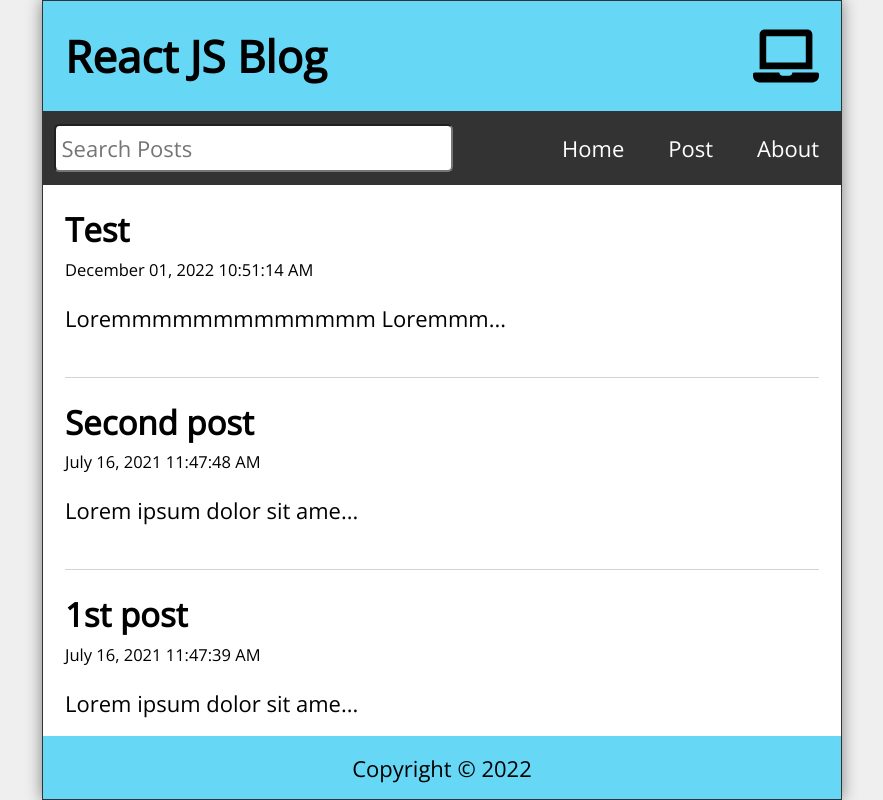
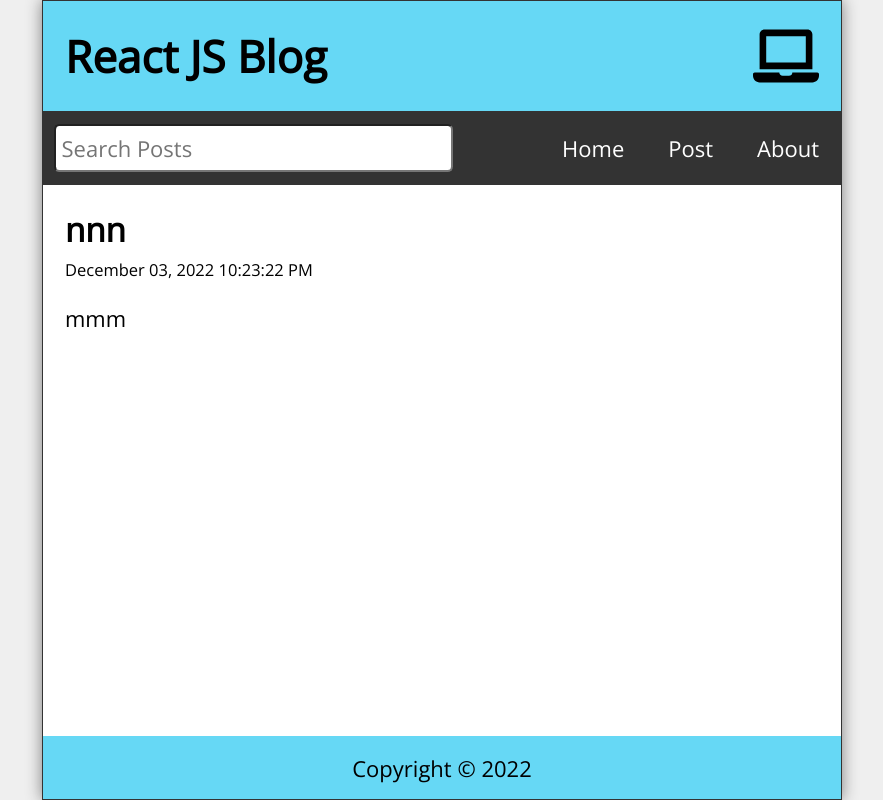
Before and after one commit to adinduokoro/Blog-UI, a React (Create React App) app: page / in a window 1280 px wide. Shown: the whole page, without its empty margins (198-1081 px from the left). Built offline with nearby package versions, Linux system fonts and the light colour scheme; data requests are answered from the project's data file.

Commit message:
Finished React Blog

```diff
--- a/data/db.json
+++ b/data/db.json
@@ -2,21 +2,9 @@
   "posts": [
     {
       "id": 1,
-      "title": "1st post",
-      "datetime": "July 16, 2021 11:47:39 AM",
-      "body": "Lorem ipsum dolor sit amet, consectetur adipiscing elit, sed do eiusmod tempor incididunt ut labore et dolore magna aliqua. Ut enim ad minim veniam, quis nostrud exercitation ullamco laboris nisi ut aliquip ex ea commodo consequat. Duis aute irure dolor in reprehenderit in voluptate velit esse cillum dolore eu fugiat nulla pariatur. Excepteur sint occaecat cupidatat non proident, sunt in culpa qui officia deserunt mollit anim id est laborum."
-    },
-    {
-      "id": 2,
-      "title": "Second post",
-      "datetime": "July 16, 2021 11:47:48 AM",
-      "body": "Lorem ipsum dolor sit amet, consectetur adipiscing elit, sed do eiusmod tempor incididunt ut labore et dolore magna aliqua. Ut enim ad minim veniam, quis nostrud exercitation ullamco laboris nisi ut aliquip ex ea commodo consequat. Duis aute irure dolor in reprehenderit in voluptate velit esse cillum dolore eu fugiat nulla pariatur. Excepteur sint occaecat cupidatat non proident, sunt in culpa qui officia deserunt mollit anim id est laborum. two"
-    },
-    {
-      "id": 5,
-      "title": "Test",
-      "datetime": "December 01, 2022 10:51:14 AM",
-      "body": "Loremmmmmmmmmmmmm Loremmmmmmmmmmmmm Loremmmmmmmmmmmmm Loremmmmmmmmmmmmm "
+      "title": "nnn",
+      "datetime": "December 03, 2022 10:23:22 PM",
+      "body": "mmm"
     }
   ]
 }
--- a/src/App.js
+++ b/src/App.js
@@ -10,6 +10,8 @@ import { useState, useEffect } from 'react';
 import { format } from 'date-fns';
 import api from './api/posts';
 import useWindowSize from './hooks/useWindowSize';
+import useAxiosFetch from './hooks/useAxiosFetch';
+import { DataProvider } from './context/DataContext'
 
 function App() {
   const [posts, setPosts] = useState([])
@@ -22,25 +24,11 @@ function App() {
   const navigate = useNavigate();
   const { width } = useWindowSize();
 
+  const { data, fetchError, isLoading } = useAxiosFetch('http://localhost:3500/posts');
+
   useEffect(() => {
-    const fetchPosts = async () => {
-      try {
-        const response = await api.get('/posts');
-        setPosts(response.data);
-      } catch (err) {
-        if (err.response) {
-          // Not in the 200 response range
-          console.log(err.response.data);
-          console.log(err.response.status);
-          console.log(err.response.headers);
-        } else {
-          console.log(`Error: ${err.message}`);
-        }
-      }
-    }
-
-    fetchPosts();
-  }, [])
+    setPosts(data);
+  }, [data])
 
   useEffect(() => {
     const filteredResults = posts.filter((post) =>
@@ -99,7 +87,11 @@ function App() {
         search={search}
         setSearch={setSearch}
       />}>
-        <Route index element={<Home posts={searchResults} />} />
+        <Route index element={<Home
+          posts={searchResults}
+          fetchError={fetchError}
+          isLoading={isLoading}
+        />} />
         <Route path="post">
           <Route index element={<NewPost
             handleSubmit={handleSubmit}
--- a/src/Home.js
+++ b/src/Home.js
@@ -1,15 +1,11 @@
 import Feed from './Feed';
 
-const Home = ({ posts }) => {
+const Home = ({ posts , fetchError , isLoading}) => {
     return (
         <main className="Home">
-            {posts.length ? (
-                <Feed posts={posts} />
-            ) : (
-                <p style={{ marginTop: "2rem" }}>
-                    No posts to display.
-                </p>
-            )}
+            {isLoading && <p className="statusMsg">Loading posts...</p>}
+            {!isLoading && fetchError && <p className="statusMsg" style={{ color: "red" }}>{fetchError}</p>}
+            {!isLoading && !fetchError && (posts.length ? <Feed posts={posts} /> : <p className="statusMsg">No posts to display.</p>)}
         </main>
     )
 }
--- /dev/null
+++ b/src/context/DataContext.js
@@ -0,0 +1,36 @@
+import { createContext, useState, useEffect } from 'react';
+import useAxiosFetch from '../hooks/useAxiosFetch';
+
+const DataContext = createContext({});
+
+export const DataProvider = ({ children }) => {
+    const [posts, setPosts] = useState([])
+    const [search, setSearch] = useState('');
+    const [searchResults, setSearchResults] = useState([]);
+
+    const { data, fetchError, isLoading } = useAxiosFetch('http://localhost:3500/posts');
+
+    useEffect(() => {
+        setPosts(data);
+    }, [data])
+
+    useEffect(() => {
+        const filteredResults = posts.filter((post) =>
+            ((post.body).toLowerCase()).includes(search.toLowerCase())
+            || ((post.title).toLowerCase()).includes(search.toLowerCase()));
+
+        setSearchResults(filteredResults.reverse());
+    }, [posts, search])
+
+    return (
+        <DataContext.Provider value={{
+            search, setSearch,
+            searchResults, fetchError, isLoading,
+            posts, setPosts
+        }}>
+            {children}
+        </DataContext.Provider>
+    )
+}
+
+export default DataContext;
--- /dev/null
+++ b/src/hooks/useAxiosFetch.js
@@ -0,0 +1,46 @@
+import { useState, useEffect } from 'react';
+import axios from 'axios';
+
+const useAxiosFetch = (dataUrl) => {
+    const [data, setData] = useState([]);
+    const [fetchError, setFetchError] = useState(null);
+    const [isLoading, setIsLoading] = useState(false);
+
+    useEffect(() => {
+        let isMounted = true;
+        const source = axios.CancelToken.source();
+
+        const fetchData = async (url) => {
+            setIsLoading(true);
+            try {
+                const response = await axios.get(url, {
+                    cancelToken: source.token
+                });
+                if (isMounted) {
+                    setData(response.data);
+                    setFetchError(null);
+                }
+            } catch (err) {
+                if (isMounted) {
+                    setFetchError(err.message);
+                    setData([]);
+                }
+            } finally {
+                isMounted && setIsLoading(false);
+            }
+        }
+
+        fetchData(dataUrl);
+
+        const cleanUp = () => {
+            isMounted = false;
+            source.cancel();
+        }
+
+        return cleanUp;
+    }, [dataUrl]);
+
+    return { data, fetchError, isLoading };
+}
+
+export default useAxiosFetch;
```
